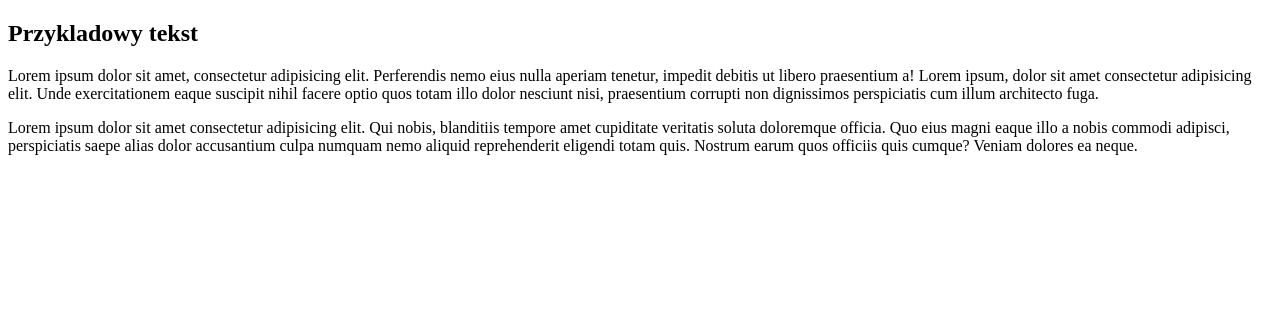
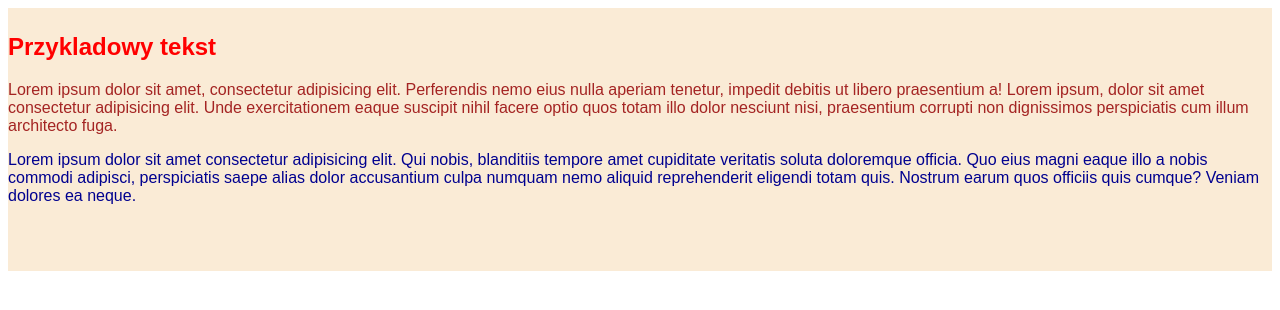
Before and after one commit to tsvubz/git-html-exercise9, a plain HTML site: page index.html in a window 1280 px wide. Drawn offline with Linux system fonts and the light colour scheme.

Commit message:
add styles

```diff
--- a/index.html
+++ b/index.html
@@ -5,6 +5,7 @@
   <meta http-equiv="X-UA-Compatible" content="IE=edge">
   <meta name="viewport" content="width=device-width, initial-scale=1.0">
   <title>Exercise 9</title>
+  <link rel="stylesheet" href="styles.css">
 </head>
 <body>
   <div class="info-lorem">
--- a/styles.css
+++ b/styles.css
@@ -0,0 +1,17 @@
+.info-lorem {
+  background-color: #faebd6;
+  padding: 5px 0px 50px 0px;
+}
+p {
+  font-family: Arial;
+}
+h2 {
+  color: #ff0000;
+  font-family: Arial, Helvetica, sans-serif;
+}
+.first-paragraph {
+  color: #a42423;
+}
+.sec-paragraph {
+  color: #00008f;
+}
```
